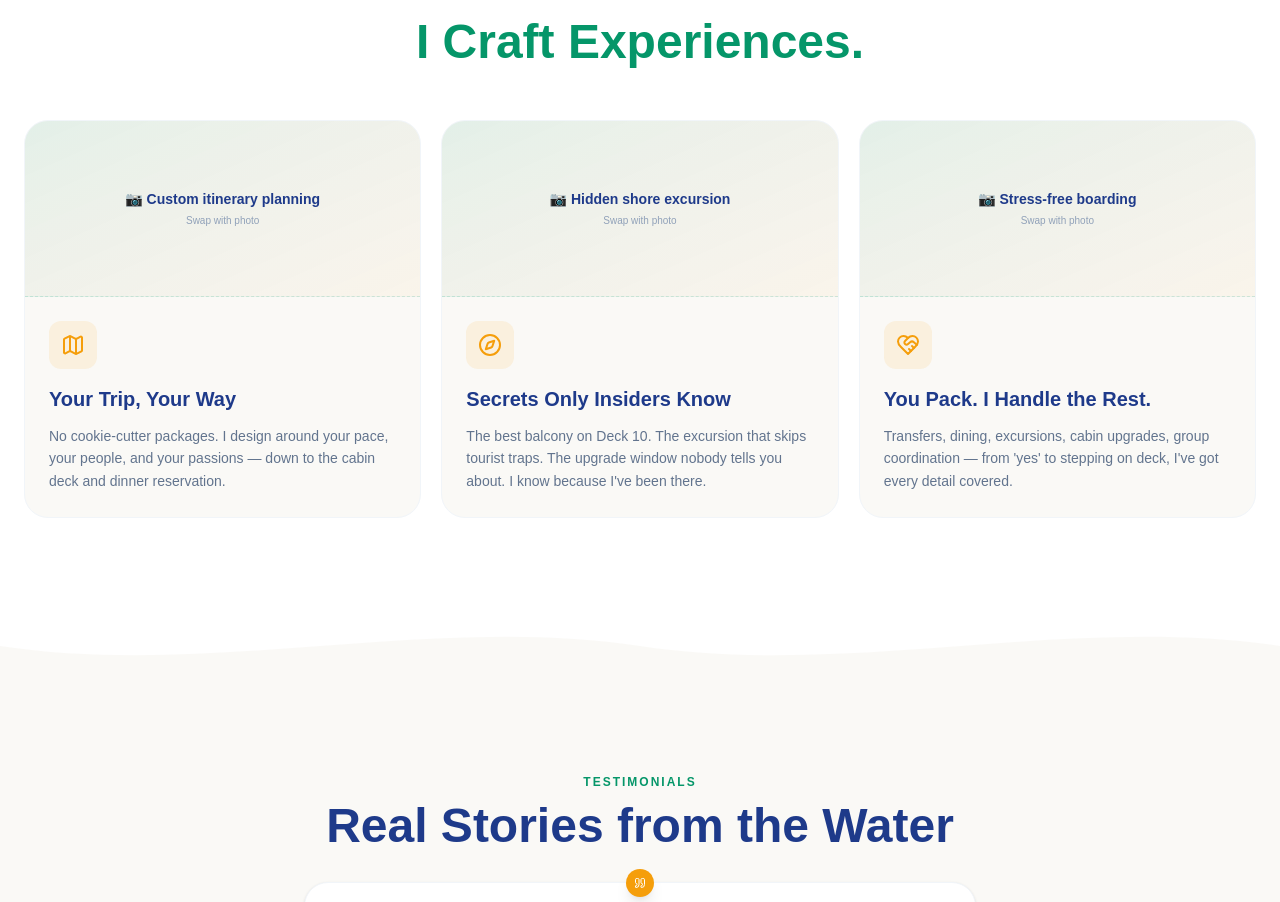
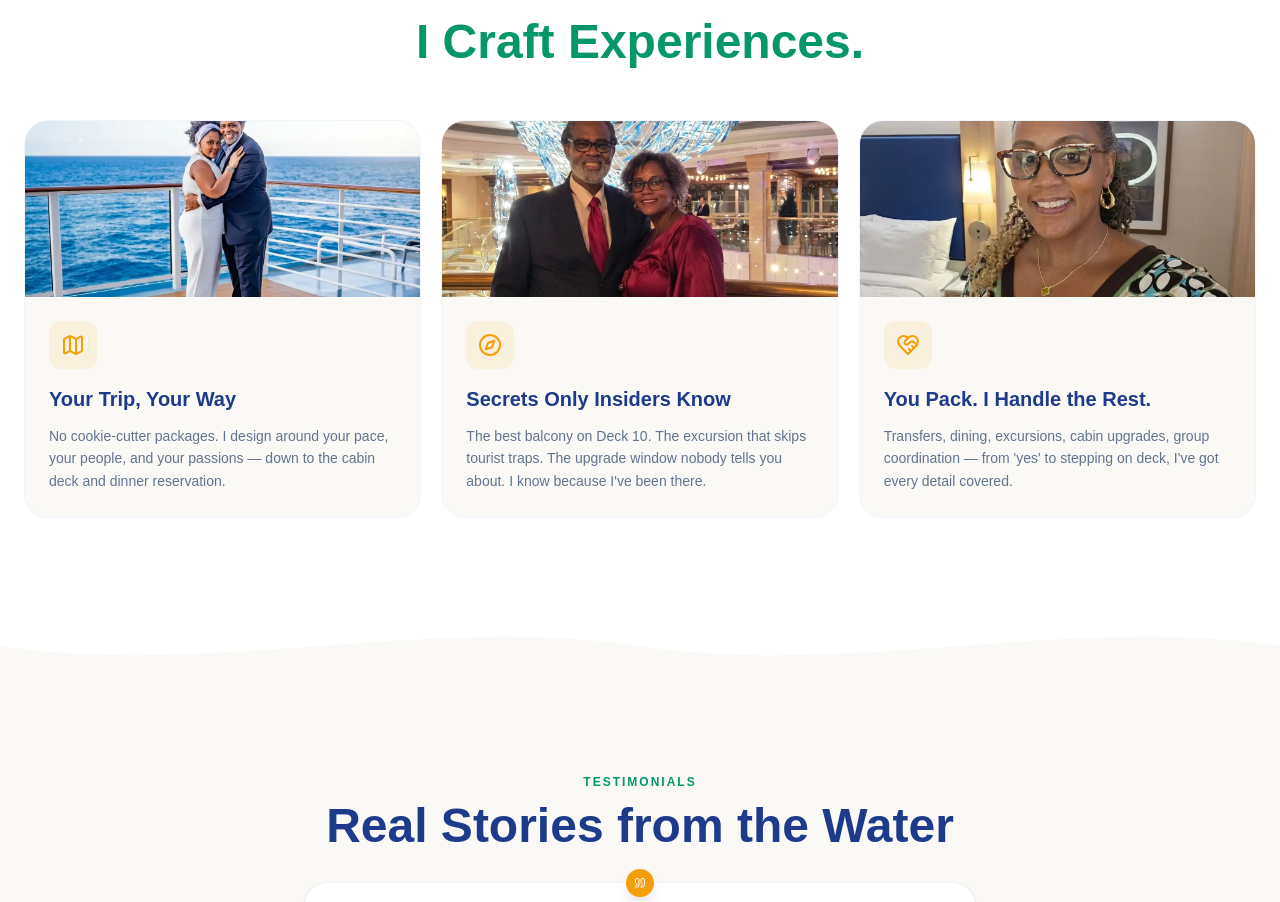
Before and after one commit to mrrickyspanish/travelholics, a Next.js app: page / in a window 1280 px wide. Shown: the part 3189-4091 px from the top of the page. Built offline with nearby package versions, Linux system fonts and the light colour scheme; no server answers.

Commit message:
Add images and alt text to travel benefits
Updated the benefits array to include image properties and alt text for each benefit.

```diff
--- a/components/why-travelholics.tsx
+++ b/components/why-travelholics.tsx
@@ -2,6 +2,7 @@
 
 import { motion } from "framer-motion";
 import { Map, Compass, HeartHandshake } from "lucide-react";
+import Image from "next/image";
 
 const benefits = [
   {
@@ -9,21 +10,24 @@ const benefits = [
     title: "Your Trip, Your Way",
     description:
       "No cookie-cutter packages. I design around your pace, your people, and your passions — down to the cabin deck and dinner reservation.",
-    photoLabel: "Custom itinerary planning",
+    image: "/images/why-custom-planning.jpg",
+    alt: "Yolanda and her partner dressed elegantly on the cruise deck at sunset",
   },
   {
     icon: Compass,
     title: "Secrets Only Insiders Know",
     description:
       "The best balcony on Deck 10. The excursion that skips tourist traps. The upgrade window nobody tells you about. I know because I've been there.",
-    photoLabel: "Hidden shore excursion",
+    image: "/images/why-insider-secrets.jpg",
+    alt: "Yolanda and her partner at a formal evening aboard a cruise ship",
   },
   {
     icon: HeartHandshake,
     title: "You Pack. I Handle the Rest.",
     description:
       "Transfers, dining, excursions, cabin upgrades, group coordination — from 'yes' to stepping on deck, I've got every detail covered.",
-    photoLabel: "Stress-free boarding",
+    image: "/images/why-stress-free.jpg",
+    alt: "Yolanda smiling in her cruise cabin, ready for the voyage",
   },
 ];
 
@@ -58,20 +62,15 @@ export const WhyTravelholics = () => {
               transition={{ duration: 0.5, delay: i * 0.1 }}
               className="group bg-[#FAF9F6] rounded-3xl border border-slate-100 overflow-hidden hover:shadow-xl hover:-translate-y-1 transition-all duration-300"
             >
-              {/* Image spot */}
-              <div className="h-44 bg-gradient-to-br from-[#059669]/10 to-[#f59e0b]/5 border-b border-dashed border-[#059669]/15 flex flex-col items-center justify-center text-center p-4 group-hover:from-[#059669]/15 transition-colors">
-                {/*
-                  REPLACE with destination/experience photo:
-                  <Image src={`/images/benefit-${i+1}.jpg`}
-                    alt={b.photoLabel} fill className="object-cover
-                    group-hover:scale-105 transition-transform duration-500" />
-                */}
-                <span className="text-sm font-semibold text-[#1e3a8a]">
-                  📷 {b.photoLabel}
-                </span>
-                <span className="text-[10px] text-slate-400 mt-1">
-                  Swap with photo
-                </span>
+              {/* Image */}
+              <div className="h-44 relative overflow-hidden">
+                <Image
+                  src={b.image}
+                  alt={b.alt}
+                  fill
+                  className="object-cover group-hover:scale-105 transition-transform duration-500"
+                  sizes="(max-width: 768px) 100vw, 33vw"
+                />
               </div>
 
               {/* Content */}
```
